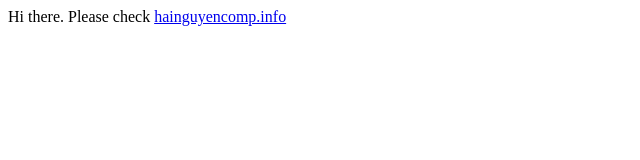
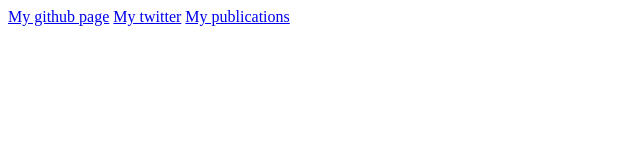
Before and after one commit to hainm/hainm.github.io, a plain HTML site: page index.html in a window 1280 px wide. Shown: the whole page, without its empty margins (0-640 px from the left). Drawn offline with Linux system fonts and the light colour scheme.

Commit message:
Update index.html

```diff
--- a/index.html
+++ b/index.html
@@ -1,6 +1,8 @@
 <!DOCTYPE HTML>
 <html lang="en-US">
     <body>
-        Hi there. Please check <a href="http://www.hainguyencomp.info/index.html">hainguyencomp.info</a>
+        <a href=https://github.com/hainm/>My github page</a>
+        <a href=https://twitter.com/hainm_comp>My twitter</a>
+        <a href=https://scholar.google.com/citations?user=wYrTQcMAAAAJ&hl=en>My publications</a>
     </body>
 </html>
```
